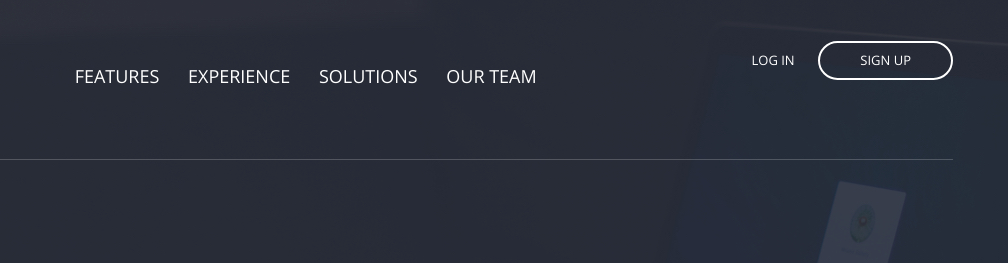
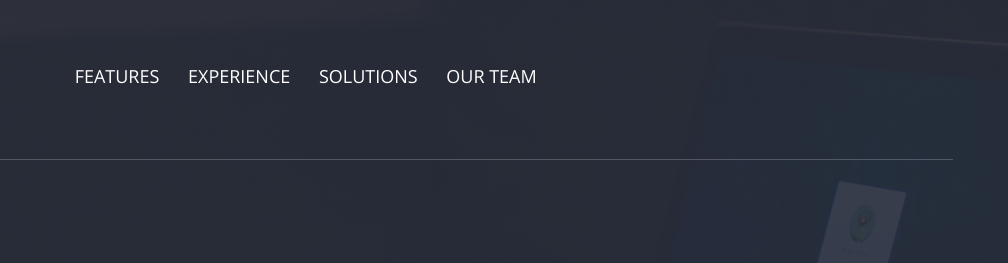
Before and after one commit to JosephkPaul/amassite, a plain HTML site: page index.html in a window 1280 px wide. Shown: the top 263 px of the page, 272-1280 px from the left. Drawn offline with nearby package versions, Linux system fonts and the light colour scheme.

Commit message:
Update index.html

```diff
--- a/index.html
+++ b/index.html
@@ -49,10 +49,7 @@
 
                                 <li><a href="#tm" style="font-size:18px" >Our Team</a></li>
                             </ul>
-                            <ul class="member-actions">
-                                <li><a href="#download" class="login">Log in</a></li>
-                                <li><a href="#download" class="btn-white btn-small">Sign up</a></li>
-                            </ul>
+
                         </nav>
                     </div>
                     <div class="navicon">
```
